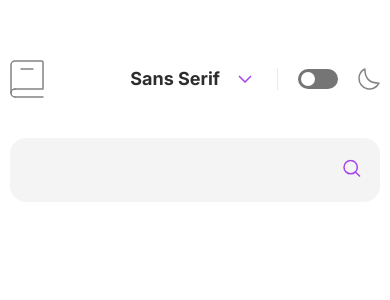
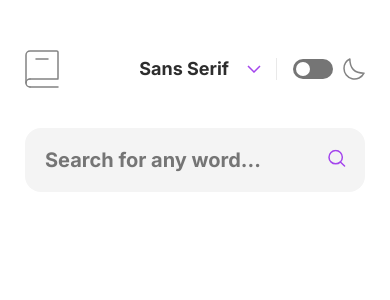
Before and after one commit to itsyanQA/fm-dictionary-web-app, a React (Create React App) app: page / in a window 390 px wide. Shown: the top 300 px of the page. Built offline with nearby package versions, Linux system fonts and the light colour scheme.

Commit message:
Make the app responsive

```diff
--- a/src/components/GlossaryComponents/GlossaryDescription/GlossaryDescription.scss
+++ b/src/components/GlossaryComponents/GlossaryDescription/GlossaryDescription.scss
@@ -3,6 +3,10 @@
   flex-direction: column;
   gap: 35px;
   margin-bottom: 40px;
+
+  @media screen and (max-width: 600px) {
+    margin-bottom: 35px;
+  }
 
   &__part-of-speech-container {
     display: flex;
@@ -15,12 +19,20 @@
     font-size: 24px;
     font-style: italic;
     font-weight: 700;
+
+    @media screen and (max-width: 600px) {
+      font-size: 18px;
+    }
   }
 
   &__small-heading {
     color: var(--medium-gray);
     font-size: 20px;
     font-weight: 400;
+
+    @media screen and (max-width: 600px) {
+      font-size: 16px;
+    }
   }
 
   &__meaning-container {
@@ -34,6 +46,10 @@
     display: flex;
     flex-direction: column;
     gap: 20px;
+
+    @media screen and (max-width: 600px) {
+      gap: 15px;
+    }
   }
 
   &__meaning-list-item {
@@ -41,6 +57,10 @@
     font-size: 18px;
     font-weight: 400;
     padding-left: 8px;
+
+    @media screen and (max-width: 600px) {
+      font-size: 15px;
+    }
 
     &::marker {
       color: var(--purple-magic);
@@ -52,6 +72,10 @@
     font-size: 18px;
     font-weight: 400;
     padding-left: 8px;
+
+    @media screen and (max-width: 600px) {
+      font-size: 15px;
+    }
 
     &::before,
     &::after {
@@ -75,5 +99,9 @@
     color: var(--purple-magic);
     font-size: 20px;
     font-weight: 700;
+
+    @media screen and (max-width: 600px) {
+      font-size: 16px;
+    }
   }
 }
--- a/src/components/GlossaryComponents/GlossaryHeader/GlossaryHeader.scss
+++ b/src/components/GlossaryComponents/GlossaryHeader/GlossaryHeader.scss
@@ -14,18 +14,33 @@
     color: var(--darker-gray);
     font-size: 64px;
     font-weight: 700;
+
+    @media screen and (max-width: 600px) {
+      font-size: 32px;
+    }
   }
 
   &__phonetic {
     color: var(--purple-magic);
     font-size: 24px;
     font-weight: 400;
+
+    @media screen and (max-width: 600px) {
+      font-size: 18px;
+    }
   }
 
   &__play-button {
     border: none;
     background-color: transparent;
     cursor: pointer;
+
+    & > svg {
+      @media screen and (max-width: 600px) {
+        width: 48px;
+        height: 48px;
+      }
+    }
 
     & > svg > g > circle,
     & > svg > g > path {
--- a/src/components/GlossaryComponents/GlossarySource/GlossarySource.scss
+++ b/src/components/GlossaryComponents/GlossarySource/GlossarySource.scss
@@ -3,6 +3,12 @@
   gap: 20px;
   margin-top: 20px;
   align-items: center;
+
+  @media screen and (max-width: 600px) {
+    flex-direction: column;
+    align-items: unset;
+    gap: 5px;
+  }
 
   &__source-text {
     color: var(--medium-gray);
--- a/src/components/Header/Header.scss
+++ b/src/components/Header/Header.scss
@@ -7,5 +7,9 @@
     display: flex;
     gap: 25px;
     align-items: center;
+
+    @media screen and (max-width: 600px) {
+      gap: 15px;
+    }
   }
 }
--- a/src/components/SearchBar/SearchBar.tsx
+++ b/src/components/SearchBar/SearchBar.tsx
@@ -1,16 +1,19 @@
 import "./SearchBar.scss";
-import { useState, Dispatch, SetStateAction } from "react";
+import { useState, Dispatch, SetStateAction, useEffect } from "react";
 import { ReactComponent as SearchIcon } from "../../assets/icon-search.svg";
 
 type SearchBarProps = {
   searchValue: string | undefined;
   setSearchValue: Dispatch<SetStateAction<string | undefined>>;
   setDidSubmitForm: Dispatch<SetStateAction<boolean>>;
+  didSubmitForm: boolean;
 };
 
 export function SearchBar(props: SearchBarProps) {
-  const { searchValue, setSearchValue, setDidSubmitForm } = props;
+  const { searchValue, setSearchValue, setDidSubmitForm, didSubmitForm } = props;
   const [isInputError, setIsInputError] = useState<boolean>(false);
+
+  useEffect(() => setSearchValue(""), [didSubmitForm]);
 
   return (
     <div className="search-bar">
@@ -32,6 +35,7 @@ export function SearchBar(props: SearchBarProps) {
           type="search"
           value={searchValue}
           onChange={(e) => setSearchValue(e.target.value)}
+          placeholder="Search for any word..."
         />
         <button className="search-bar__icon">
           <SearchIcon />
--- a/src/components/ThemeMode/ThemeMode.scss
+++ b/src/components/ThemeMode/ThemeMode.scss
@@ -4,6 +4,11 @@
   align-items: center;
   border-left: 1px solid var(--lighter-gray);
   padding-left: 20px;
+
+  @media screen and (max-width: 600px) {
+    gap: 10px;
+    padding-left: 16px;
+  }
 
   &__toggle {
     display: flex;
--- a/src/index.scss
+++ b/src/index.scss
@@ -1,5 +1,6 @@
 @import url("https://fonts.googleapis.com/css2?family=Inconsolata:wght@200;300;400;500;600;700;800;900&family=Inter:wght@100;200;300;400;500;600;700;800;900&family=Lora:wght@400;500;600;700&display=swap");
 
+// Colors
 :root {
   --lightest-gray: #f4f4f4;
   --lighter-gray: #e9e9e9;
@@ -22,7 +23,16 @@
 body {
   max-width: 1000px;
   margin: 50px auto;
-  padding: 10px;
+  padding: 0 35px;
+  min-width: 280px;
+
+  @media screen and (max-width: 600px) {
+    padding: 0 25px;
+  }
+
+  @media screen and (max-width: 330px) {
+    padding: 0 5px;
+  }
 }
 
 button,
--- a/src/pages/HomePage/HomePage.tsx
+++ b/src/pages/HomePage/HomePage.tsx
@@ -30,7 +30,12 @@ export function HomePage() {
   return (
     <main className="home-container">
       <Header />
-      <SearchBar searchValue={searchValue} setSearchValue={setSearchValue} setDidSubmitForm={setDidSubmitForm} />
+      <SearchBar
+        searchValue={searchValue}
+        setSearchValue={setSearchValue}
+        setDidSubmitForm={setDidSubmitForm}
+        didSubmitForm={didSubmitForm}
+      />
       {renderDictionaryResult()}
     </main>
   );
```
